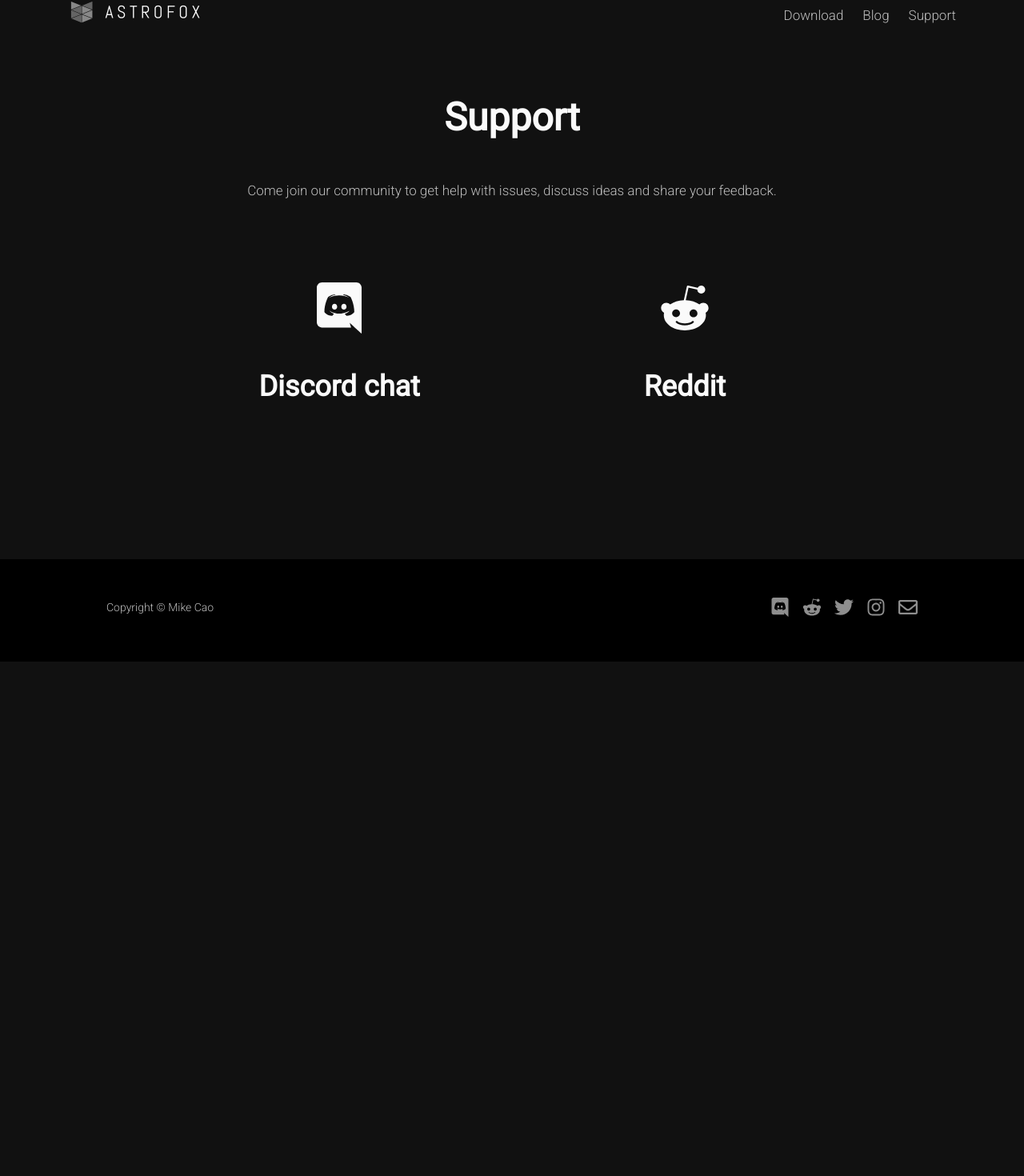
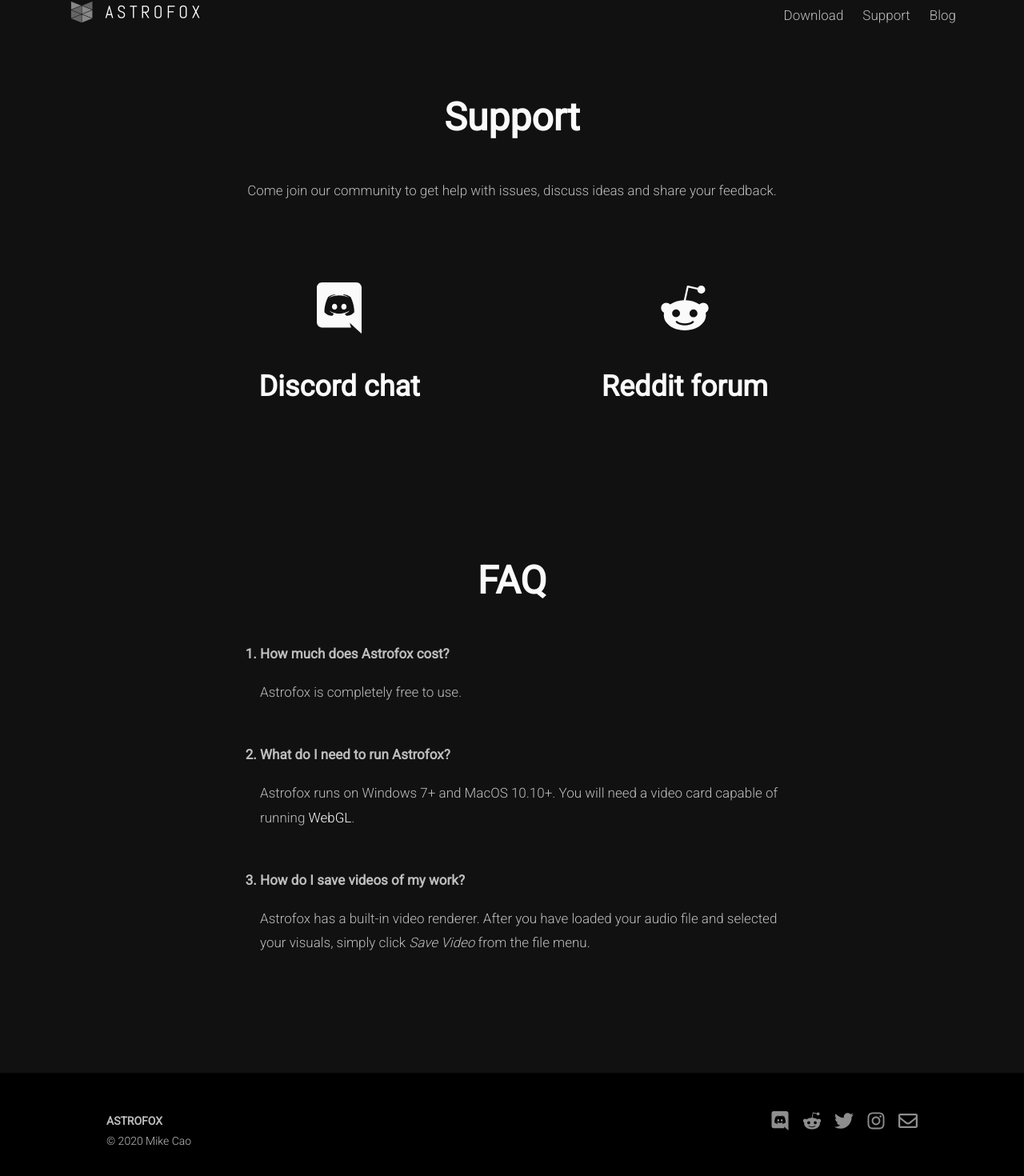
Before and after one commit to astrofox-io/website, a Next.js app: page /support in a window 1280 px wide. Shown: the part 33-1503 px from the top of the page at 80% size. Before the commit the page ends 860 px from the top, so only its background shows below. Built offline with nearby package versions, Linux system fonts and the light colour scheme.

Commit message:
Updated copy. Added FAQ section.

```diff
--- a/components/features.js
+++ b/components/features.js
@@ -18,8 +18,7 @@
       </Feature>
       <Feature title="Precise control" icon={<Sliders className="feature-icon" />}>
         Astrofox features a streamlined interface that let's you easily control your visual
-        elements. Use the built-in audio player to quickly seek through your music and find the
-        perfect moment.
+        elements. Quickly experiment with new ideas and watch them happen live.
       </Feature>
       <Feature title="Infinite possibilities" icon={<Infinity className="feature-icon" />}>
         Astrofox lets you compose individual scenes with their own set of displays and effects.
--- a/components/footer.js
+++ b/components/footer.js
@@ -6,7 +6,10 @@
     <footer id="footer">
       <div className="container">
         <div className="row">
-          <div className="col-lg-6">Copyright &copy; Mike Cao</div>
+          <div className="col-lg-6">
+            <b>ASTROFOX</b>
+            <div>&copy; {new Date().getFullYear()} Mike Cao</div>
+          </div>
           <div className="col-lg-6">
             <Social />
           </div>
--- a/components/header.js
+++ b/components/header.js
@@ -22,13 +22,13 @@
               </Link>
             </li>
             <li>
-              <Link href="/blog">
-                <a>Blog</a>
+              <Link href="/support">
+                <a>Support</a>
               </Link>
             </li>
             <li>
-              <Link href="/support">
-                <a>Support</a>
+              <Link href="/blog">
+                <a>Blog</a>
               </Link>
             </li>
           </ul>
--- a/pages/support.js
+++ b/pages/support.js
@@ -8,7 +8,7 @@
 export default function Support() {
   return (
     <Layout title="Support">
-      <section className="container">
+      <section id="support" className="container">
         <div className="row center justify-content-center">
           <div className="col-lg-8">
             <h1>Support</h1>
@@ -18,8 +18,33 @@
             </p>
             <div className="row pt-5 justify-content-between">
               <Block title="Discord chat" icon={<Discord />} href={config.discordUrl} />
-              <Block title="Reddit" icon={<Reddit />} href={config.redditUrl} />
+              <Block title="Reddit forum" icon={<Reddit />} href={config.redditUrl} />
             </div>
+          </div>
+        </div>
+      </section>
+      <section id="faq" className="container">
+        <div className="row justify-content-center">
+          <div className="col-lg-8">
+            <h1 className="center">FAQ</h1>
+            <ol>
+              <li>How much does Astrofox cost?</li>
+              <p>Astrofox is completely free to use.</p>
+              <li>What do I need to run Astrofox?</li>
+              <p>
+                Astrofox runs on Windows 7+ and MacOS 10.10+. You will need a video card capable of
+                running{' '}
+                <a href="https://get.webgl.org/" target="_blank">
+                  WebGL
+                </a>
+                .
+              </p>
+              <li>How do I save videos of my work?</li>
+              <p>
+                Astrofox has a built-in video renderer. After you have loaded your audio file and
+                selected your visuals, simply click <i>Save Video</i> from the file menu.
+              </p>
+            </ol>
           </div>
         </div>
       </section>
--- a/styles/index.css
+++ b/styles/index.css
@@ -26,7 +26,7 @@
 }
 
 a:hover {
-  color: #bdbdbd;
+  color: #7c5dd7;
 }
 
 h1,
@@ -63,6 +63,10 @@
 
 svg {
   fill: #fafafa;
+}
+
+ol li {
+  font-weight: 600;
 }
 
 #__next {
```
Also changed, not shown: components/intro.js (+8 -7 lines), pages/blog.js (+9 -5 lines), posts/introducing-astrofox.md (renamed from posts/hello.md).
